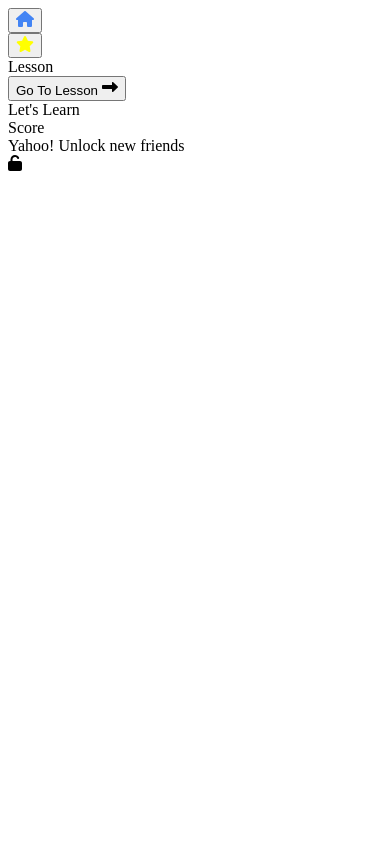
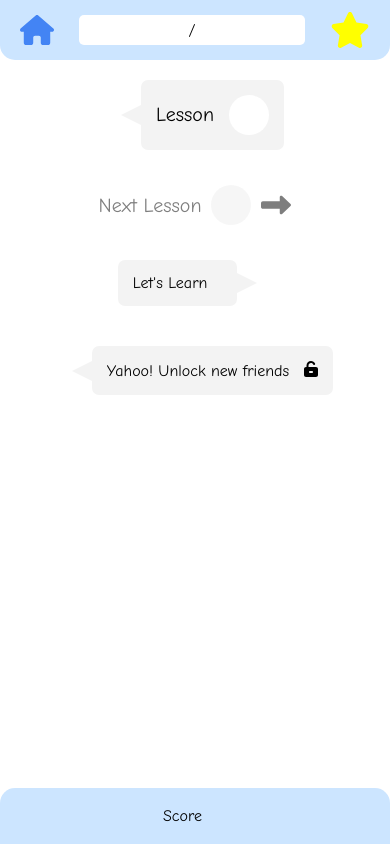
Before and after one commit to vanitatech/kids_maths_cordova_app, a website with bundled scripts: page www/index.html in a window 390 px wide. Built offline with nearby package versions, Linux system fonts and the light colour scheme.

Commit message:
Style static content of views

```diff
--- a/www/css/index.css
+++ b/www/css/index.css
@@ -1,8 +1,221 @@
+/* CSS Reset */
+html, body, div, span, applet, object, iframe,
+h1, h2, h3, h4, h5, h6, p, blockquote, pre,
+a, abbr, acronym, address, big, cite, code,
+del, dfn, em, img, ins, kbd, q, s, samp,
+small, strike, strong, sub, sup, tt, var,
+b, u, i, center,
+dl, dt, dd, ol, ul, li,
+fieldset, form, label, legend,
+table, caption, tbody, tfoot, thead, tr, th, td {
+  margin: 0;
+  padding: 0;
+  border: 0;
+  font-size: 100%;
+  font: inherit;
+  vertical-align: baseline;
+}
+
+article, aside, details, figcaption, figure,
+footer, header, hgroup, menu, nav, section {
+  display: block;
+}
+
+body {
+  line-height: 1;
+  font-family: "Comic Sans MS", "Comic Sans", cursive;
+}
+
+ol, ul {
+  list-style: none;
+}
+
+blockquote, q {
+  quotes: none;
+}
+
+blockquote:before, blockquote:after,
+q:before, q:after {
+  content: '';
+  content: none;
+}
+
+table {
+  border-collapse: collapse;
+  border-spacing: 0;
+}
+
+button {
+  border: none;
+  background: none;
+  padding: 0;
+  font-family: "Comic Sans MS", "Comic Sans", cursive;
+  display: flex;
+  align-items: center;
+  gap: 10px;
+}
+
+* {
+  box-sizing: border-box;
+}
+
+/* Header Styles */
+#header {
+  display: flex;
+  background: #cce5ff;
+  padding: 15px 20px;
+  border-radius: 0 0 15px 15px;
+  gap: 25px;
+  position: fixed;
+  top: 0;
+  height: 60px;
+  width: 100%;
+}
+
+#home-button img {
+  width: 34px;
+}
+
+#progress-stars-button img {
+  width: 40px;
+}
+
 #progress-background {
+  background: #ffffff;
   width: 100%;
   height: 30px;
+  border-radius: 5px;
+  overflow: hidden;
+  position: relative;
 }
+
 #progress-bar {
   color: #00aa00;
   height: 100%;
 }
+
+#progress-numbers {
+  position: absolute;
+  top: 0;
+  left: 0;
+  width: 100%;
+  height: 100%;
+  display: flex;
+  align-items: center;
+  justify-content: center;
+}
+
+#progress-stars-button {
+  position: relative;
+}
+
+#progress-stars-amount {
+  position: absolute;
+  top: 0;
+  left: 0;
+  width: 100%;
+  height: 100%;
+  display: flex;
+  align-items: center;
+  justify-content: center;
+}
+
+#app-views {
+  margin-top: 60px;
+  padding: 0 20px;
+}
+
+/* Mascot Styles */
+.mascot-header {
+  display: flex;
+  align-items: center;
+  justify-content: center;
+  gap: 35px;
+  padding: 20px 0;
+}
+
+.mascot-speech {
+  background: #f3f3f3;
+  border-radius: 7px;
+  padding: 15px;
+  position: relative;
+  display: flex;
+  gap: 15px;
+  align-items: center;
+}
+
+.mascot-speech:before {
+  position: absolute;
+  top: 50%;
+  margin-top: -10px;
+  content: '';
+  border-top: 10px solid transparent;
+  border-bottom: 10px solid transparent;
+}
+
+.mascot-speech-left:before {
+  right: -20px;
+  border-left: 20px solid #f3f3f3;
+}
+
+.mascot-speech-right:before {
+  left: -20px;
+  border-right: 20px solid #f3f3f3;
+}
+
+/* Lesson View Styles */
+#lesson-view .mascot-speech {
+  font-size: 1.25rem;
+}
+
+#lesson-view .lesson-number {
+  border-radius: 50%;
+  width: 40px;
+  height: 40px;
+  display: flex;
+  align-items: center;
+  justify-content: center;
+}
+
+#current-lesson-number {
+  background: #fff;
+}
+
+#next-lesson-button {
+  font-size: 1.25rem;
+  opacity: 0.5;
+  justify-content: center;
+  margin: 15px auto;
+}
+
+#next-lesson-number {
+  background: #eee;
+  font-size: 1.25rem;
+}
+
+#next-lesson-button img {
+  width: 30px;
+}
+
+/* Activity View */
+
+#activity-progress {
+  position: fixed;
+  left: 0;
+  bottom: 0;
+  width: 100%;
+  display: flex;
+  justify-content: center;
+  align-items: center;
+  background: #cce5ff;
+  padding: 20px 20px;
+  border-radius: 15px 15px 0 0;
+  gap: 25px;
+}
+
+#activity-progress-stars {
+  display: flex;
+  justify-content: center;
+  align-items: center;
+  gap: 20px;
+}
--- a/www/index.html
+++ b/www/index.html
@@ -19,31 +19,34 @@
             <button id="home-button">
                 <img src="img/home.svg">
             </button>
-            <div id=" progress-background">
+            <div id="progress-background">
                 <div id="progress-bar"></div>
+                <div id="progress-numbers">
+                    <span id="progress-numbers-count"></span>/<span id="progress-numbers-total"></span>
+                </div>
             </div>
-            <button id="progress-stars">
+            <button id="progress-stars-button">
                 <img src="img/star-yellow.svg">
                 <span id="progress-stars-amount"></span>
             </button>
         </div>
 
-        <div class="app-views">
+        <div id="app-views">
             <div id="lesson-view">
                 <div class="mascot-header">
                     <div class="mascot-img mascot-img-left"></div>
 
                     <div class="mascot-speech mascot-speech-right">
                         <span>Lesson</span>
-                        <span id="current-lesson-number"></span>
+                        <span id="current-lesson-number" class="lesson-number"></span>
                     </div>
                 </div>
 
                 <div id="activities-list"></div>
 
                 <button id="next-lesson-button">
-                    <span>Go To Lesson</span>
-                    <span id="next-lesson-number"></span>
+                    <span>Next Lesson</span>
+                    <span id="next-lesson-number" class="lesson-number"></span>
                     <img src="img/thick-arrow-right-long.svg">
                 </button>
             </div>
@@ -68,7 +71,7 @@
 
                 <div id="activity-progress">
                     <div>Score</div>
-                    <div id="activity-progress-stars"></div>
+                    <ul id="activity-progress-stars"></ul>
                 </div>
             </div>
 
@@ -79,7 +82,7 @@
                     <div class="mascot-speech mascot-speech-right">
                         <div class="mascot-speech-part">Yahoo! Unlock new friends</div>
                         <div class="mascot-speech-part">
-                            <img src="img/unlock.svg">
+                            <img src="img/unlock-keyhole.svg">
                         </div>
                     </div>
                 </div>
```
Also changed, not shown: www/img/unlock-keyhole.svg (added).
